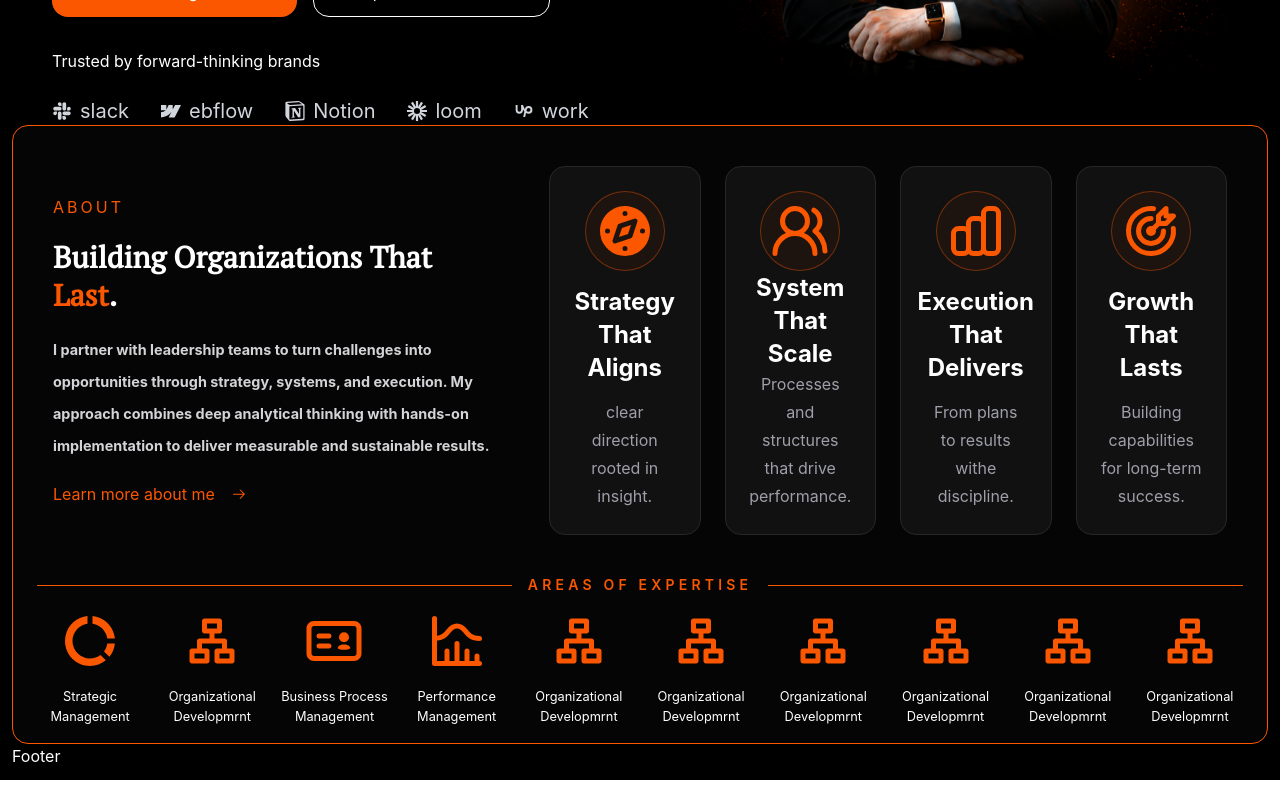
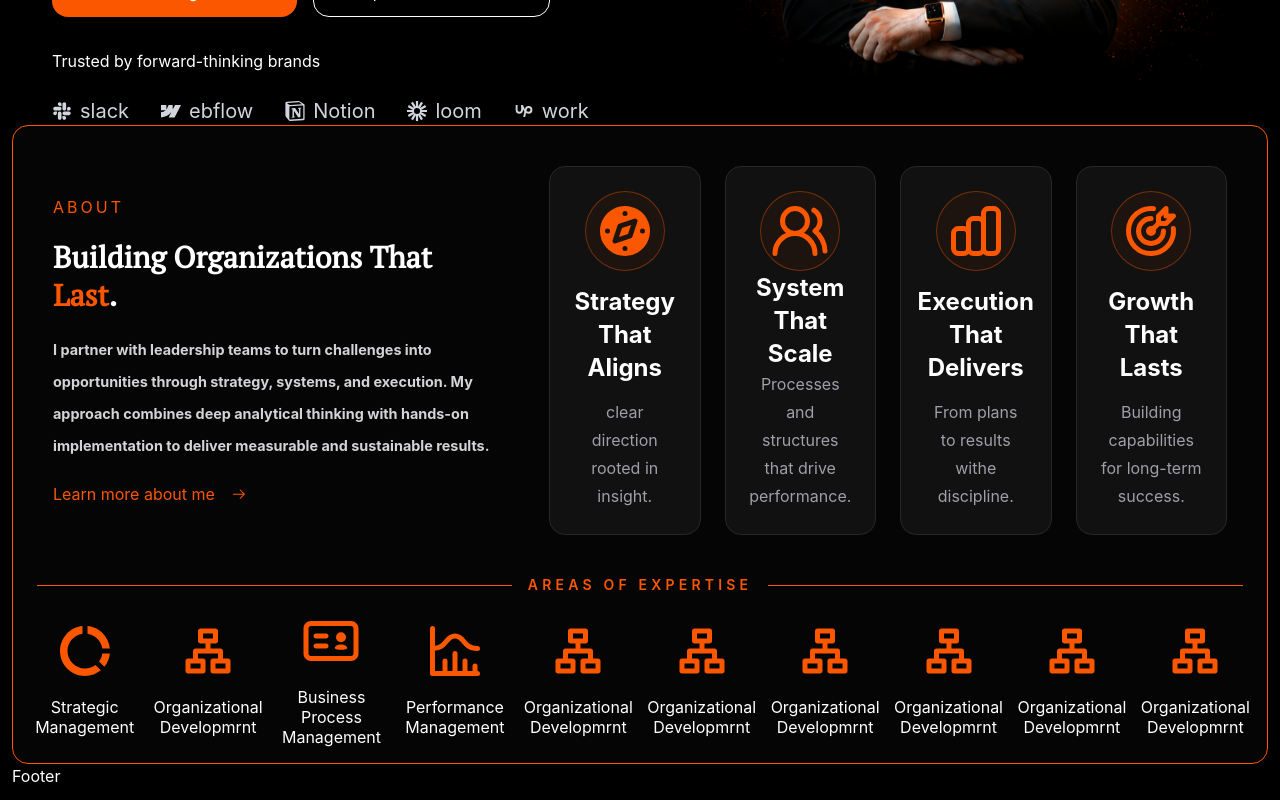
Before and after one commit to MostafaAhmadi77/javad-nasr-portfolio, a React (Vite) app: page / in a window 1280 px wide. Shown: the part 527-1327 px from the top of the page. Built offline with nearby package versions, Linux system fonts and the light colour scheme.

Commit message:
edit style in responsiv

```diff
--- a/src/Pages/Home/Page.jsx
+++ b/src/Pages/Home/Page.jsx
@@ -132,13 +132,13 @@ function Home() {
         <div className="Divider">
           <Divider title="AREAS OF EXPERTISE" />
         </div>
-        <div className="flex flex-wrap  items-center justify-center text-center gap-8 p-4 md:flex-col lg:flex-row lg:gap-0 lg:flex-nowrap">
+        <div className="flex flex-wrap  items-center justify-center text-center place-items-center gap-8 p-4 md:grid   md:grid-cols-5  md:grid-rows-2 md:text-center lg:flex lg:flex-row lg:gap-3 lg:flex-nowrap">
           {textIcon.map((item) => {
             return (
               <div
                 className="
-          flex  flex-col items-center justify-center
-          w-full
+          flex  flex-col items-center justify-center  text-center w-full
+
           ss:w-[5%]
           sm:w-[50%]
            lg:w-[22%]
@@ -146,11 +146,11 @@ function Home() {
 
         "
               >
-                <span className="text-primary-orange text-5xl lg:text-6xl">
+                <span className="text-primary-orange text-5xl  lg:text-6xl">
                   {<item.icon />}
                 </span>
 
-                <span className="mt-4 text-sm sm:text-base leading-5 lg:text-[0.8rem]">
+                <span className="mt-4 text-sm sm:text-base leading-5 ">
                   {item.discription}
                 </span>
               </div>
```
